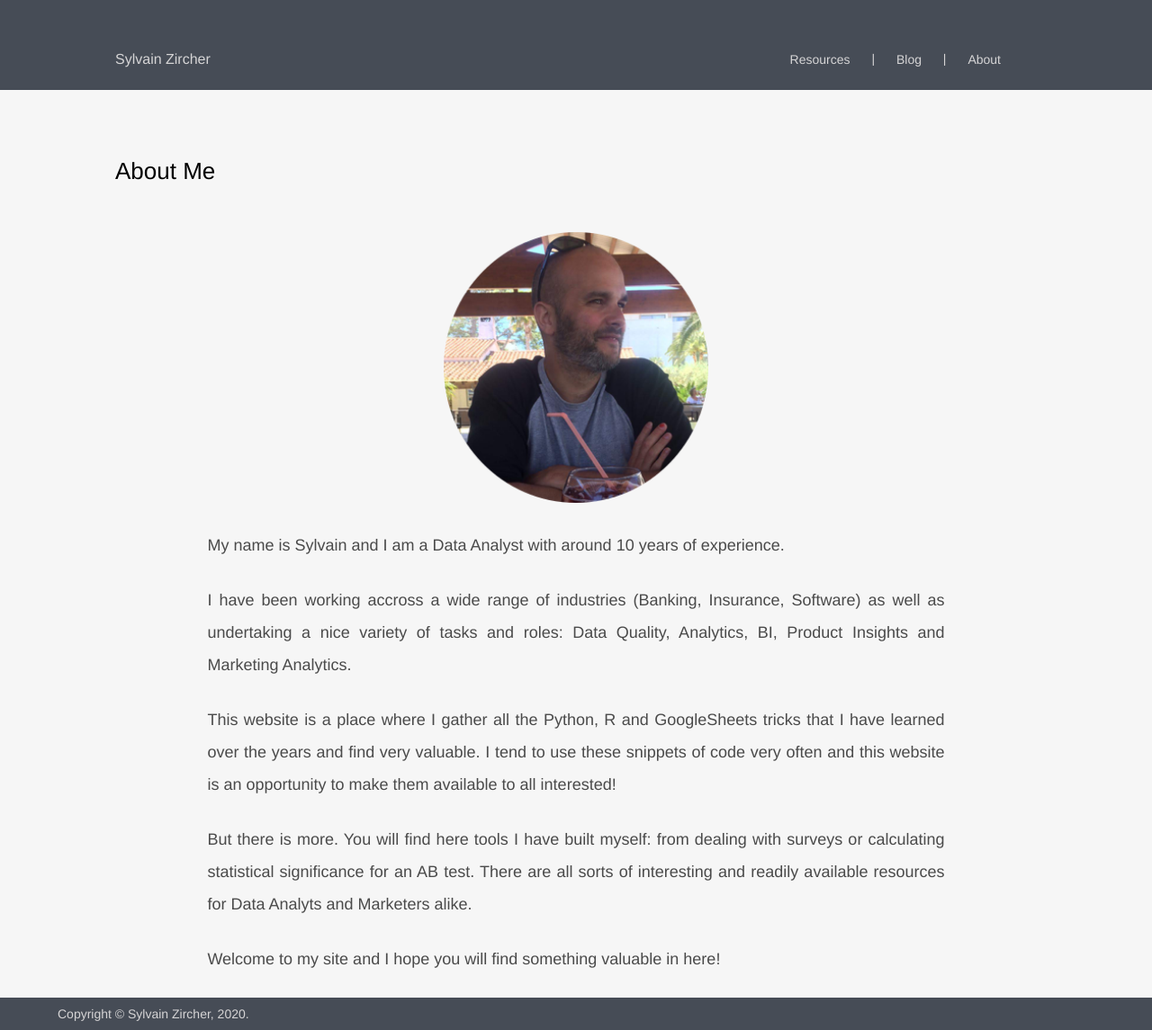
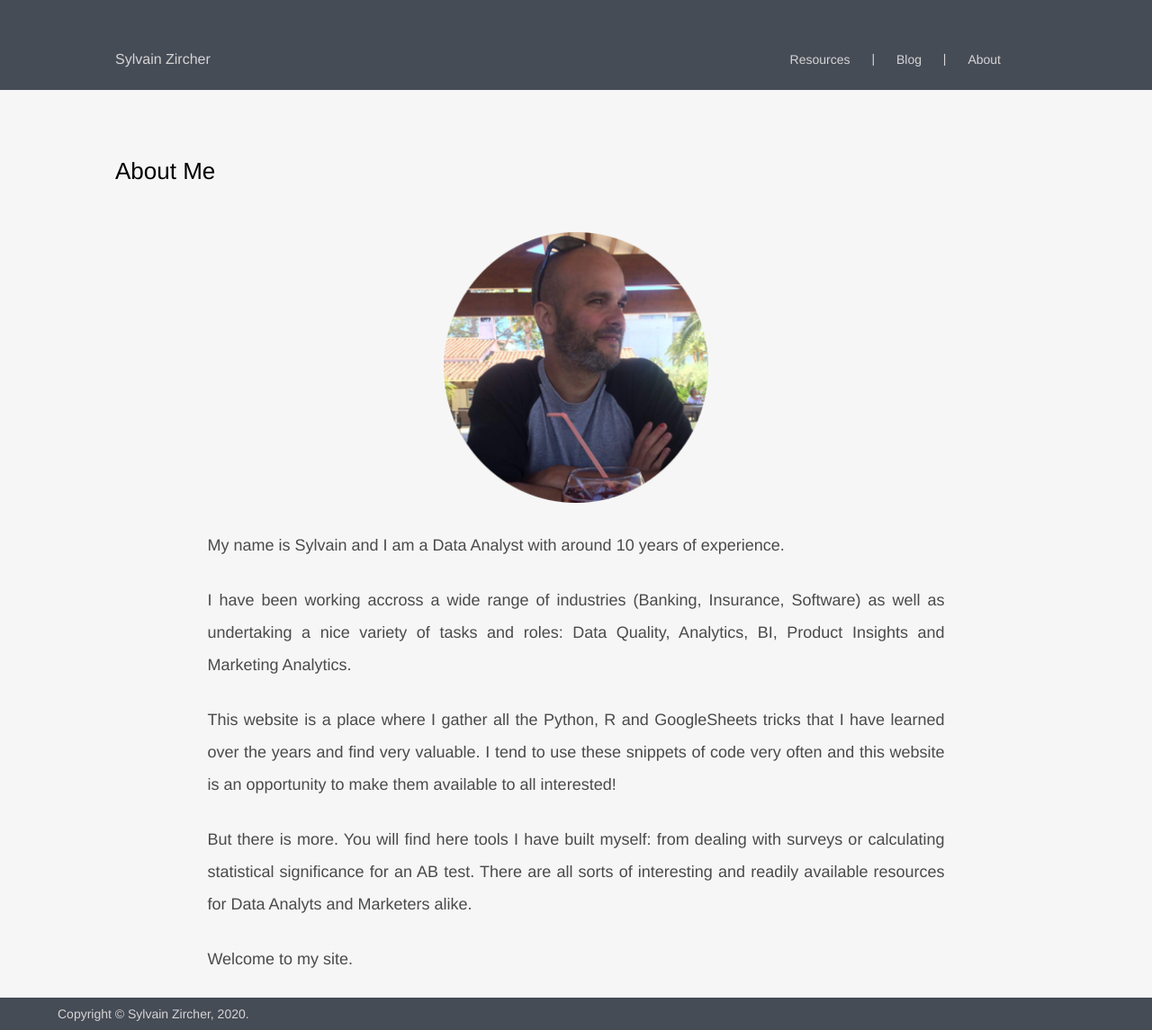
Before and after one commit to sylvainzircher/sylvainzircher.github.io, a Jekyll site: the page built from aboutme/index.html, in a window 1280 px wide. Shown: the whole page at 90% size. Built offline with Jekyll 4.4.1, drawn with Linux system fonts in a browser that asks for light colours; nearby versions of some CDN libraries.

Commit message:
Tweaking the aboutme page

```diff
--- a/aboutme/index.html
+++ b/aboutme/index.html
@@ -29,7 +29,7 @@
 				<p>I have been working accross a wide range of industries (Banking, Insurance, Software) as well as undertaking a nice variety of tasks and roles: Data Quality, Analytics, BI, Product Insights and Marketing Analytics.</p>
 				<p>This website is a place where I gather all the Python, R and GoogleSheets tricks that I have learned over the years and find very valuable. I tend to use these snippets of code very often and this website is an opportunity to make them available to all interested!</p>
 				<p>But there is more. You will find here tools I have built myself: from dealing with surveys or calculating statistical significance for an AB test. There are all sorts of interesting and readily available resources for Data Analyts and Marketers alike.</p>
-				<p class="aboutmeclosingstatement">Welcome to my site and I hope you will find something valuable in here!</p>
+				<p class="aboutmeclosingstatement">Welcome to my site.</p>
 			</section>
 			{% include footer.html %}
 		</body>
```
